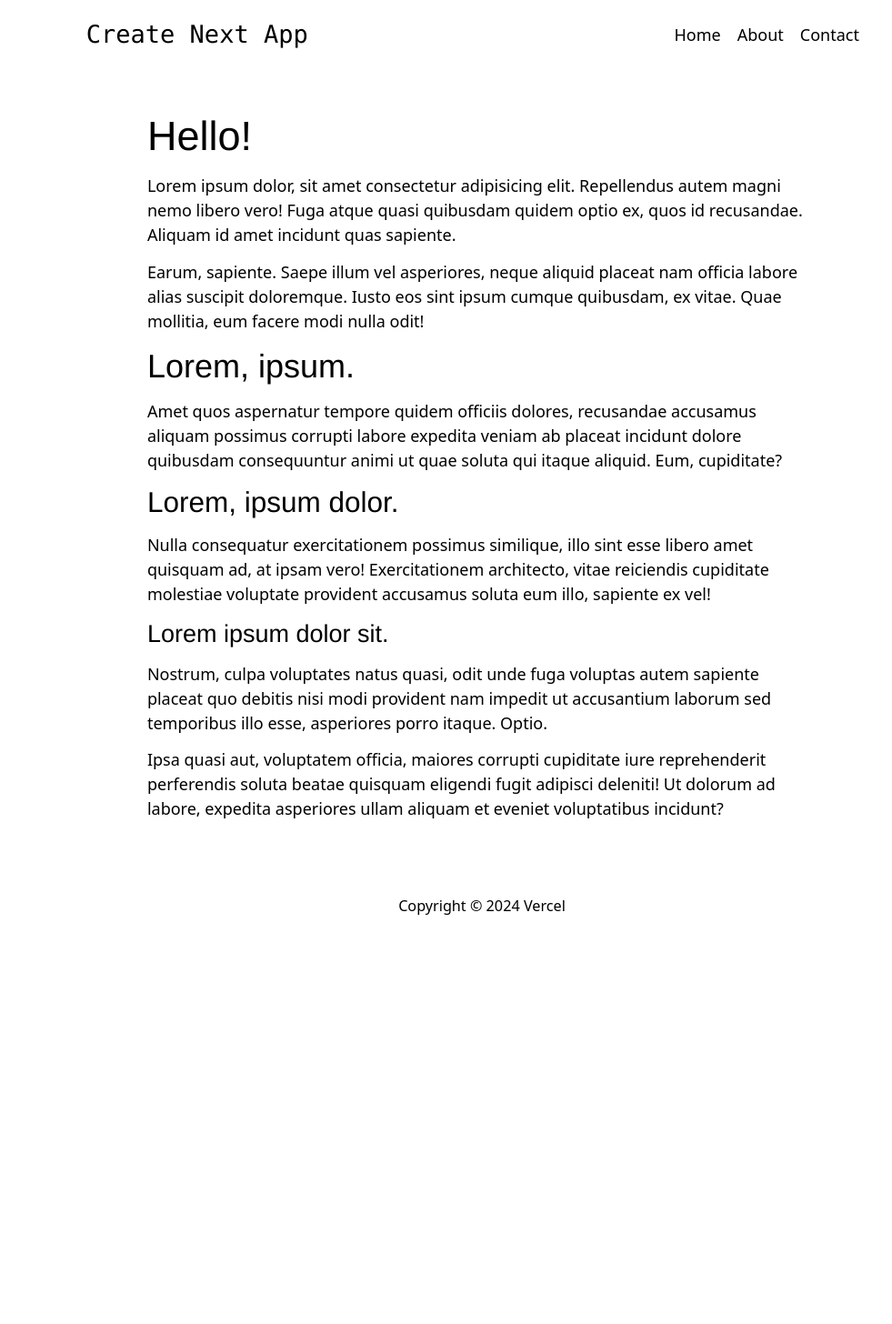
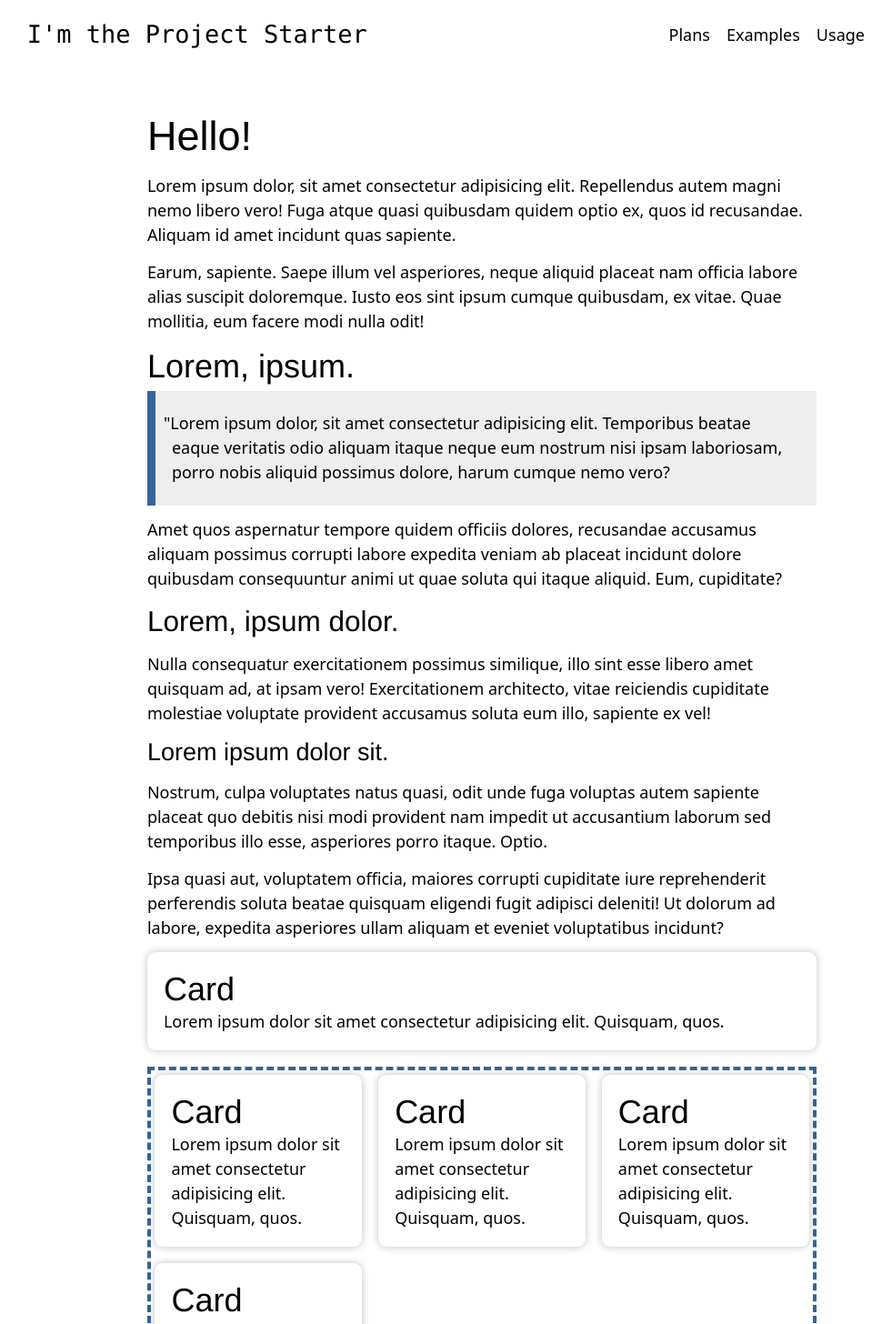
Before and after one commit to Isdavehill/project-starter, a Next.js app: page / in a window 1280 px wide. Shown: the top 1456 px of the page at 91% size, without its empty margins (110-1091 px from the left). Before the commit the page ends 1031 px from the top, so only its background shows below. Built offline with nearby package versions, Linux system fonts and the light colour scheme.

Commit message:
few updates

```diff
--- a/app/page.js
+++ b/app/page.js
@@ -7,12 +7,40 @@ export default function Home() {
    <p>Lorem ipsum dolor, sit amet consectetur adipisicing elit. Repellendus autem magni nemo libero vero! Fuga atque quasi quibusdam quidem optio ex, quos id recusandae. Aliquam id amet incidunt quas sapiente.</p>
    <p>Earum, sapiente. Saepe illum vel asperiores, neque aliquid placeat nam officia labore alias suscipit doloremque. Iusto eos sint ipsum cumque quibusdam, ex vitae. Quae mollitia, eum facere modi nulla odit!</p>
    <h2>Lorem, ipsum.</h2>
+   <blockquote>
+    <p>"Lorem ipsum dolor, sit amet consectetur adipisicing elit. Temporibus beatae eaque veritatis odio aliquam itaque neque eum nostrum nisi ipsam laboriosam, porro nobis aliquid possimus dolore, harum cumque nemo vero?</p>
+   </blockquote>
    <p>Amet quos aspernatur tempore quidem officiis dolores, recusandae accusamus aliquam possimus corrupti labore expedita veniam ab placeat incidunt dolore quibusdam consequuntur animi ut quae soluta qui itaque aliquid. Eum, cupiditate?</p>
    <h3>Lorem, ipsum dolor.</h3>
    <p>Nulla consequatur exercitationem possimus similique, illo sint esse libero amet quisquam ad, at ipsam vero! Exercitationem architecto, vitae reiciendis cupiditate molestiae voluptate provident accusamus soluta eum illo, sapiente ex vel!</p>
    <h4>Lorem ipsum dolor sit.</h4>
    <p>Nostrum, culpa voluptates natus quasi, odit unde fuga voluptas autem sapiente placeat quo debitis nisi modi provident nam impedit ut accusantium laborum sed temporibus illo esse, asperiores porro itaque. Optio.</p>
    <p>Ipsa quasi aut, voluptatem officia, maiores corrupti cupiditate iure reprehenderit perferendis soluta beatae quisquam eligendi fugit adipisci deleniti! Ut dolorum ad labore, expedita asperiores ullam aliquam et eveniet voluptatibus incidunt?</p>
+
+   <div className="card">
+    <h2>Card</h2>
+    <p>Lorem ipsum dolor sit amet consectetur adipisicing elit. Quisquam, quos.</p>
+   </div>
+
+   <div className="card__group">
+   <div className="card">
+    <h2>Card</h2>
+    <p>Lorem ipsum dolor sit amet consectetur adipisicing elit. Quisquam, quos.</p>
+   </div>
+   <div className="card">
+    <h2>Card</h2>
+    <p>Lorem ipsum dolor sit amet consectetur adipisicing elit. Quisquam, quos.</p>
+   </div>
+   <div className="card">
+    <h2>Card</h2>
+    <p>Lorem ipsum dolor sit amet consectetur adipisicing elit. Quisquam, quos.</p>
+   </div>
+   <div className="card">
+    <h2>Card</h2>
+    <p>Lorem ipsum dolor sit amet consectetur adipisicing elit. Quisquam, quos.</p>
+   </div>
+
+   </div>
    </>
   )
 }
--- a/app/reset.css
+++ b/app/reset.css
@@ -13,7 +13,6 @@
 html {
     color-scheme: dark light;
     font-family: system-ui, sans-serif;
-    hanging-punctation: first last;
     min-height: 100%;
 }
 
--- /dev/null
+++ b/app/scss/_components.scss
@@ -0,0 +1,25 @@
+
+.card {
+    // background-color: aqua;
+    padding: 1rem;
+    border-radius: 0.5rem;
+    box-shadow: 0 0 0.5rem rgba(0, 0, 0, 0.25);
+}
+
+.card > * {
+    margin-block: 0
+}
+
+.card__group {
+    border: 0.25rem dashed rgb(51, 102, 153);
+    display: grid;
+    gap: 1rem;
+    margin-block: 1rem;
+    padding: 0.25rem;
+}
+
+@media (min-width: 768px) {
+    .card__group {
+        grid-template-columns: repeat(auto-fit, minmax(10rem, 1fr));
+    }
+}
--- a/app/scss/_typography.scss
+++ b/app/scss/_typography.scss
@@ -29,3 +29,15 @@ h4 {
 p {
     margin-block: 0.75rem;
 }
+
+
+blockquote {
+    border-left: 0.55rem solid rgb(51, 102, 153);
+    background-color: #eee;
+    padding: 0.5rem 1rem;
+}
+
+blockquote p {
+    hanging-punctuation: first;
+    text-indent: -0.5em;
+}
--- a/app/styles.scss
+++ b/app/styles.scss
@@ -3,3 +3,4 @@
 @use './scss/layout';
 @use './scss/header';
 @use './scss/typography';
+@use './scss/components'
--- a/lib/config.js
+++ b/lib/config.js
@@ -1,23 +1,24 @@
 
 
 export const site = {
-    title: 'Create Next App',
-    description: 'Generated by create next app',
-    keywords: 'nextjs, react, reactjs, create next app',
+    title: "I'm the Project Starter",
+    description: 'A starter for static sites',
+    keywords: 'static, starter, site, next.js, react, vercel',
     author: 'Vercel',
     }
 
 export const navLinks = [
     {
-        name: 'Home',
-        url: '/'
+        name: 'Plans',
+        url: '/plans'
     },
     {
-        name: 'About',
-        url: '/about'
+        name: 'Examples',
+        url: '/examples'
     },
     {
-        name: 'Contact',
-        url: '/contact'
-    }
+        name: 'Usage',
+        url: '/usage'
+    },
+
 ]
```
